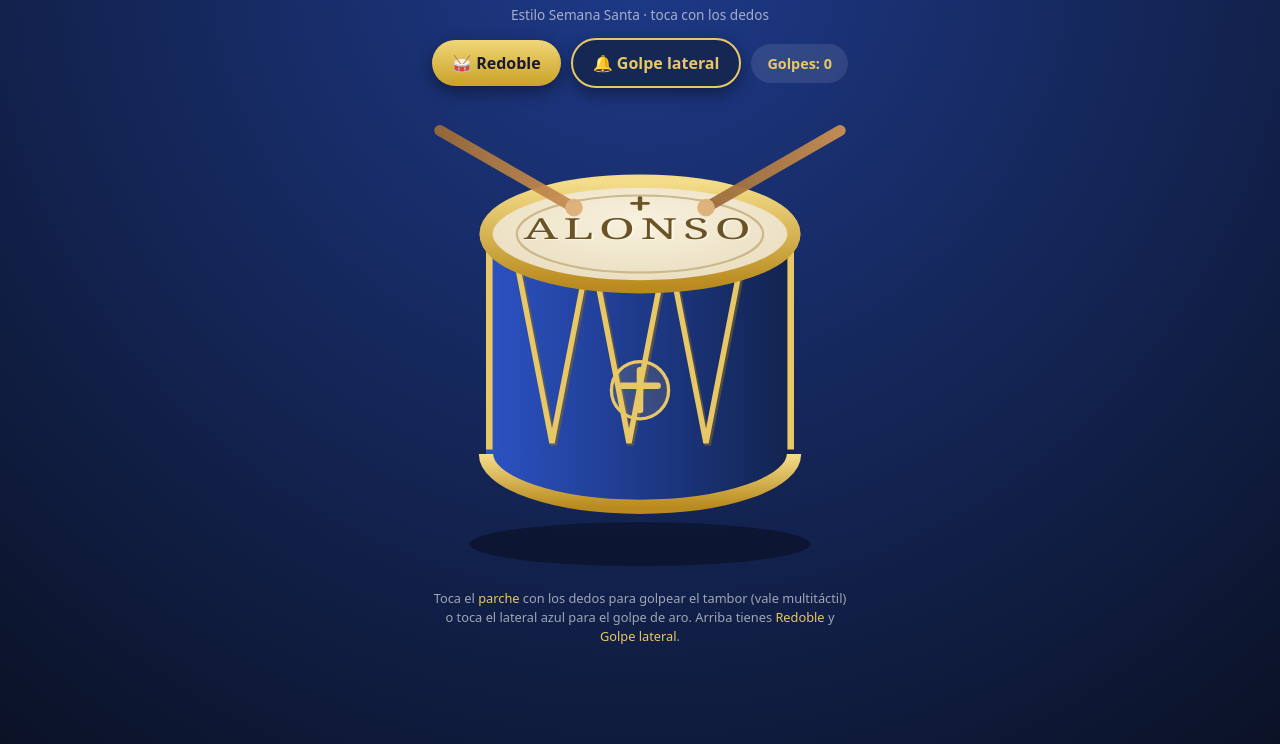
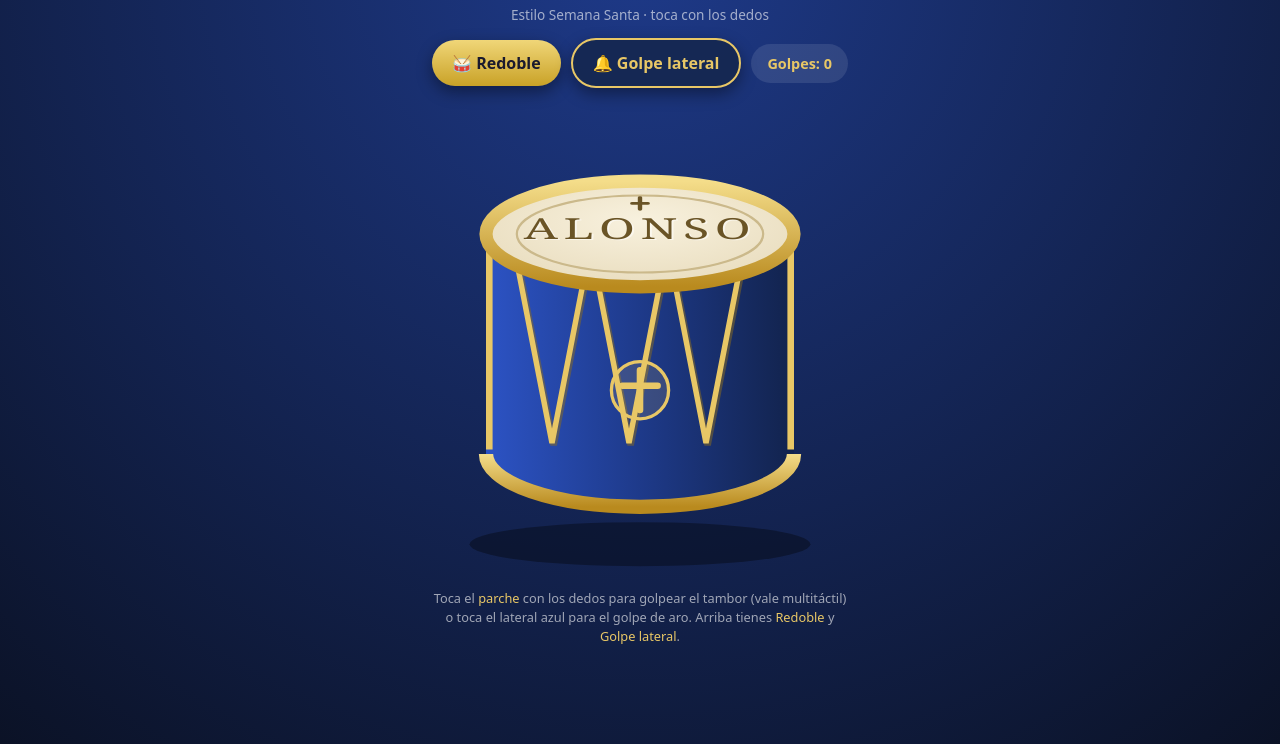
Before and after one commit to ajpuceda/JuegoTambor, a plain HTML site: page index.html in a window 1280 px wide. Shown: the part 56-800 px from the top of the page. Drawn offline with Linux system fonts and the light colour scheme.

Commit message:
Quitar palillos estáticos de reposo; solo se ven los palillos al golpear

```diff
--- a/index.html
+++ b/index.html
@@ -76,13 +76,6 @@
     <text x="0" y="11" text-anchor="middle" font-family="Georgia, 'Times New Roman', serif"
       font-size="44" letter-spacing="5" fill="#6a5426">ALONSO</text>
     <path d="M0 -34 V-52 M-7 -43 H7" stroke="#6a5426" stroke-width="4" stroke-linecap="round"/>
-  </g>
-
-  <g opacity="0.95">
-    <line x1="18" y1="26" x2="140" y2="96" stroke="url(#stickGrad)" stroke-width="10" stroke-linecap="round"/>
-    <circle cx="140" cy="96" r="8" fill="#dcb078"/>
-    <line x1="382" y1="26" x2="260" y2="96" stroke="url(#stickGrad)" stroke-width="10" stroke-linecap="round"/>
-    <circle cx="260" cy="96" r="8" fill="#dcb078"/>
   </g>
 
   <g id="fx"></g>
```
